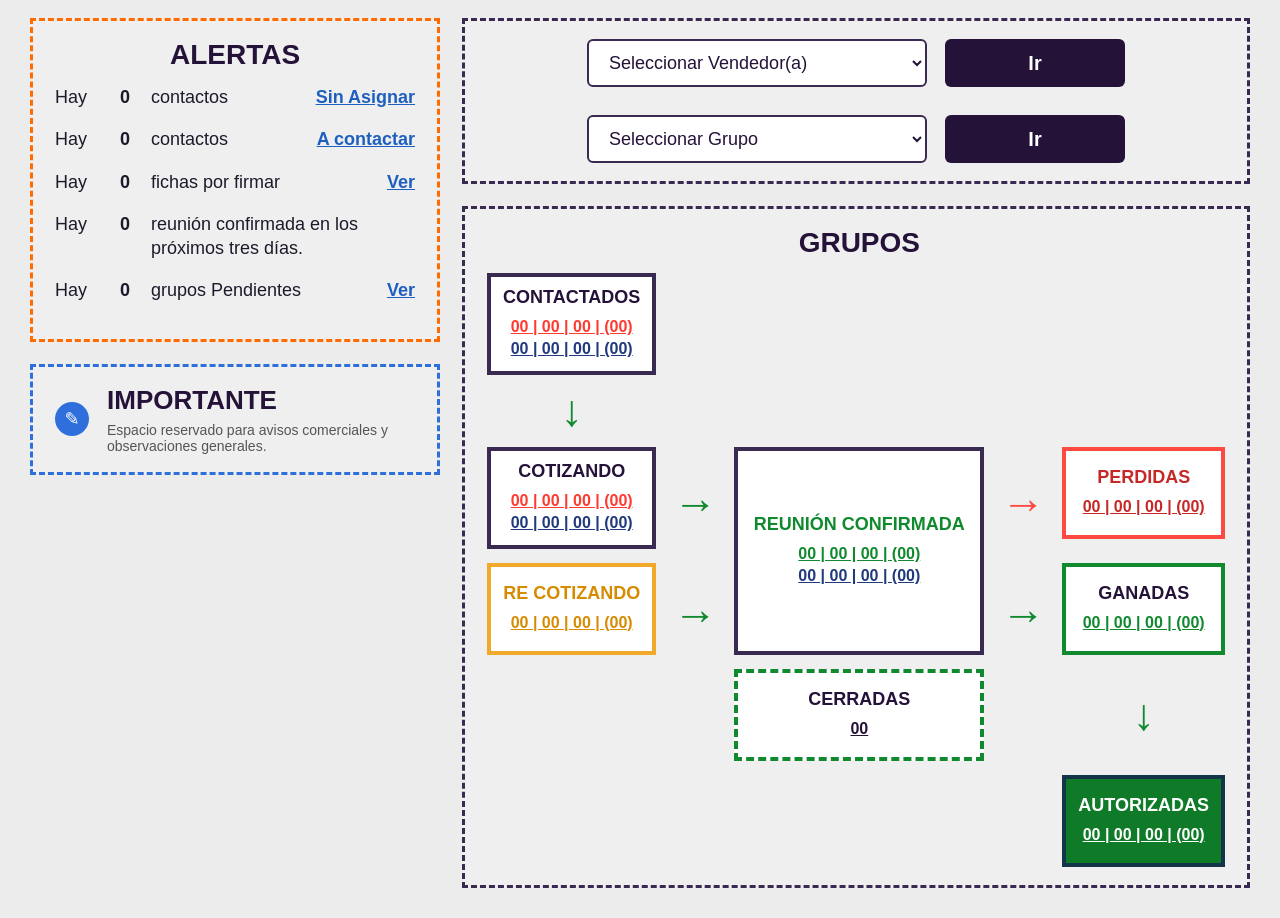
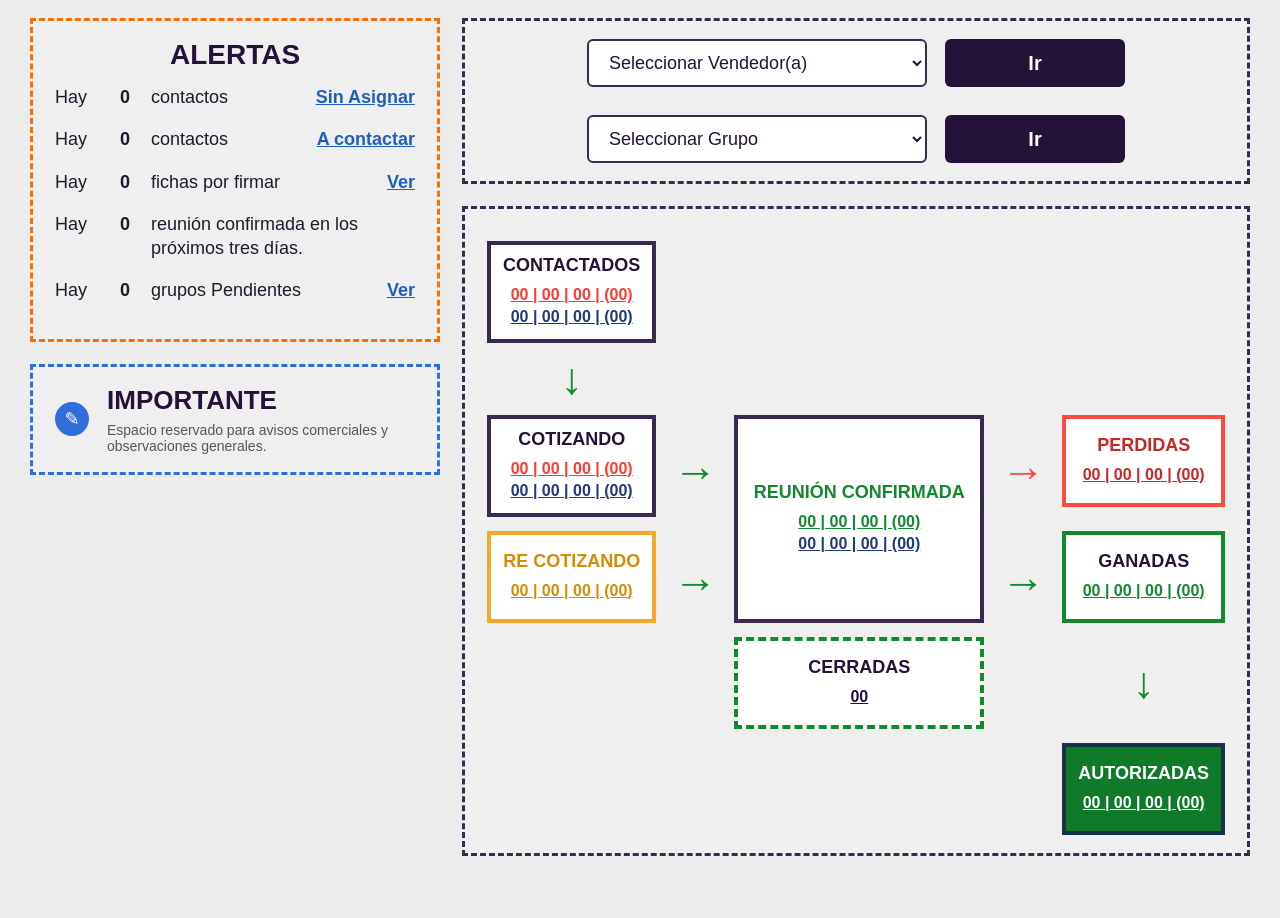
Before and after one commit to sistemas-raitrai/Ventas-RTv1.0, a plain HTML site: page index.html in a window 1280 px wide. After the commit the page ends 886 px from the top, so only its background shows below. Drawn offline with Linux system fonts and the light colour scheme; no server answers.

Commit message:
Update index.html

```diff
--- a/index.html
+++ b/index.html
@@ -90,7 +90,7 @@
       <div class="panel panel-grupos">
         <div class="groups-board">
 
-          <h2 class="groups-title">GRUPOS</h2>
+           <!-- <h2 class="groups-title">GRUPOS</h2> -->
 
           <div class="flow-card contactados">
             <h3>CONTACTADOS</h3>
```
